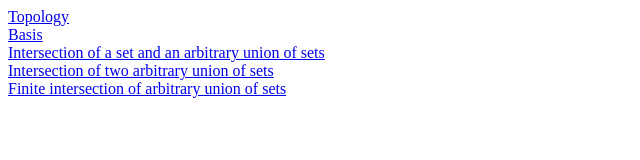
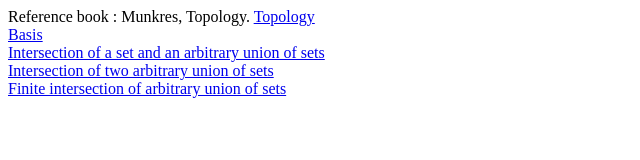
Before and after one commit to DoyunNam/topology, a plain HTML site: page index.html in a window 1280 px wide. Shown: the whole page, without its empty margins (0-640 px from the left). Drawn offline with Linux system fonts and the light colour scheme.

Commit message:
add reference books

```diff
--- a/index.html
+++ b/index.html
@@ -6,6 +6,7 @@
     <title>Topology</title>
 </head>
 <body>
+    Reference book : Munkres, Topology.
     <a href="pdf/Topology.pdf">
         Topology
     </a> <br>
```
